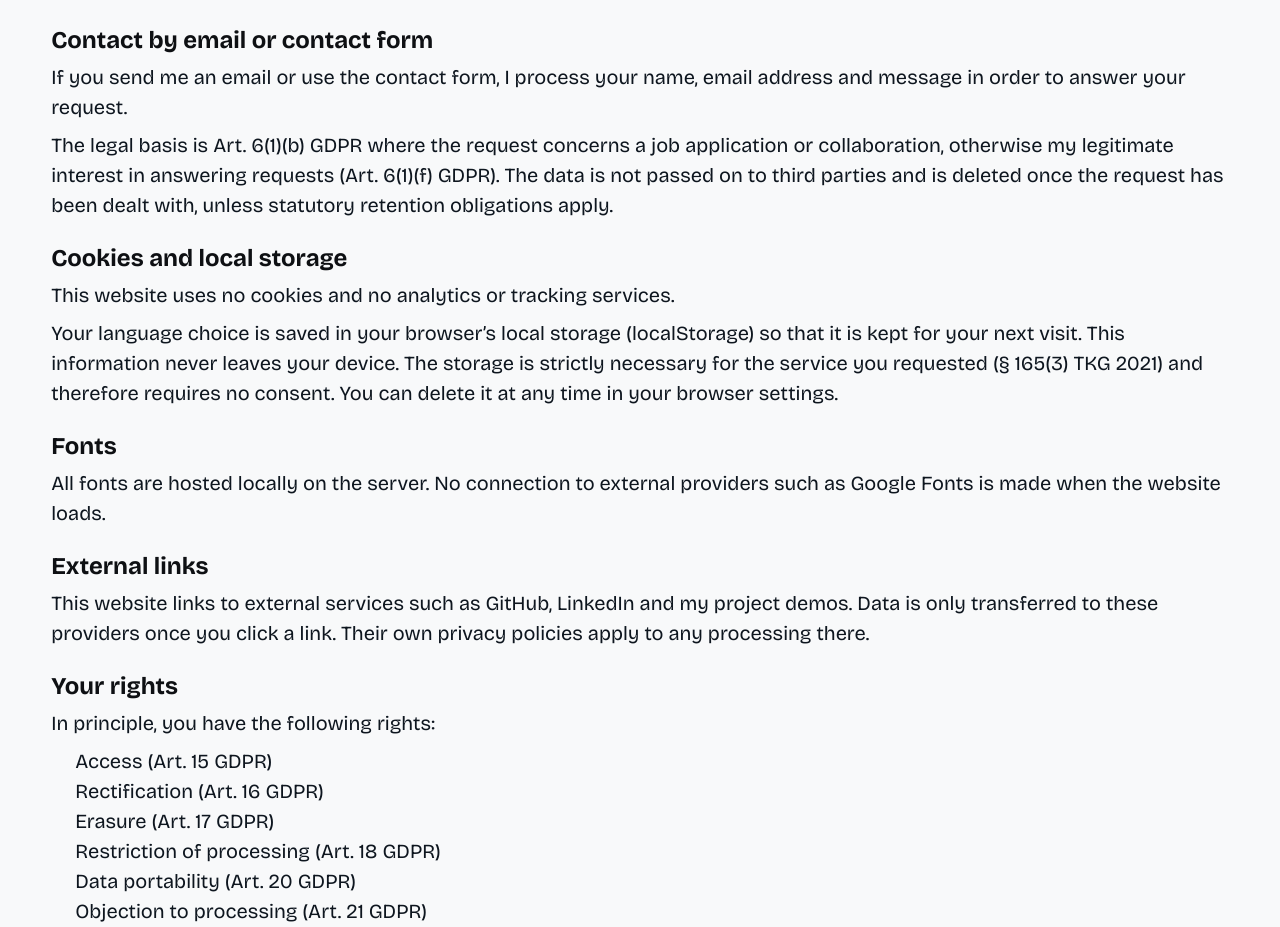
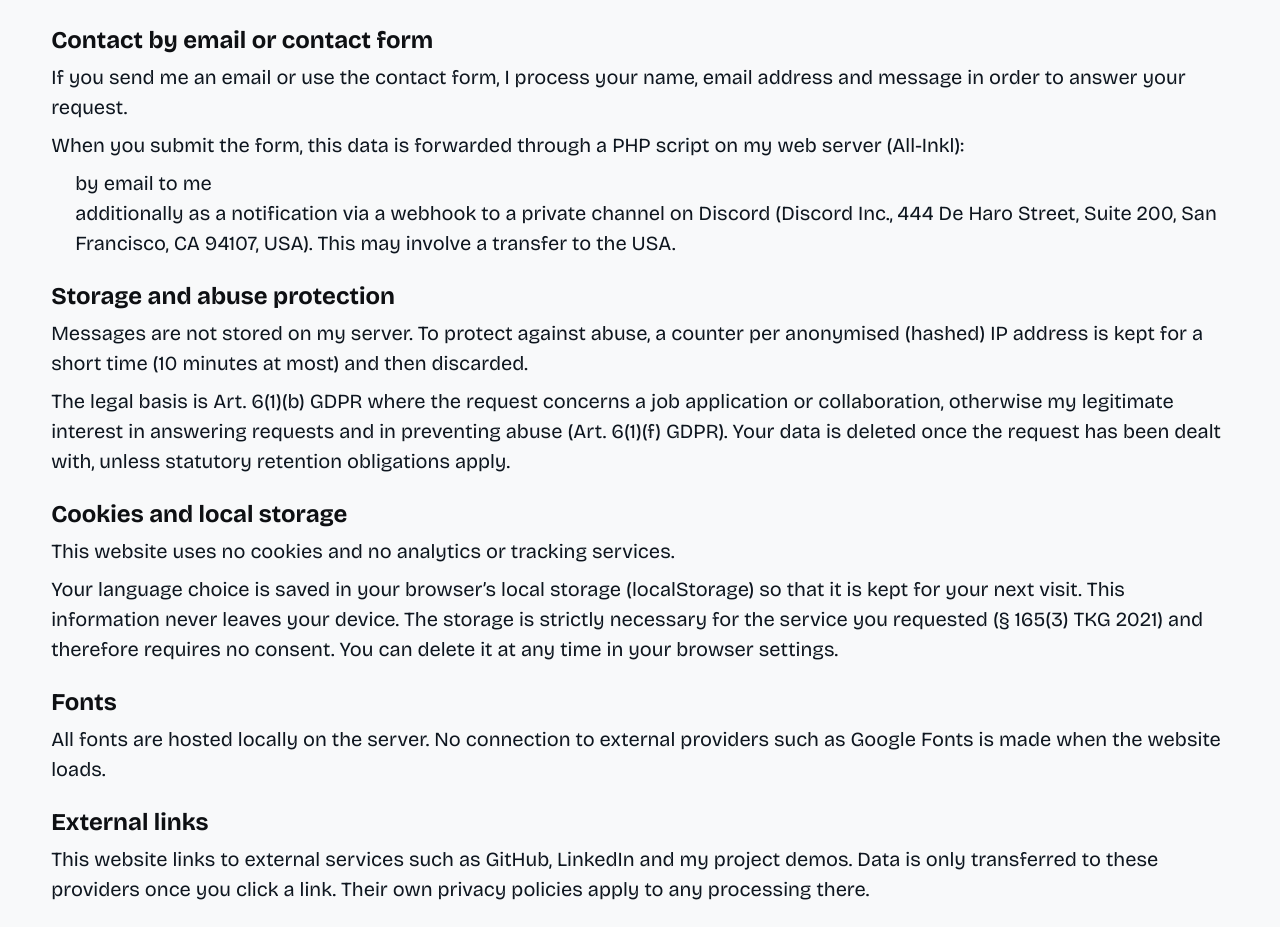
Before and after one commit to Lehnerma/Portfolio, an Angular app: page /privacy-policy in a window 1280 px wide. Shown: the part 1040-1967 px from the top of the page. Built offline with nearby package versions, Linux system fonts and the light colour scheme.

Commit message:
feat: update privacy policy texts with data handling details and abuse protection measures

```diff
--- a/src/app/data/i18n/legal/privacy-de.ts
+++ b/src/app/data/i18n/legal/privacy-de.ts
@@ -39,7 +39,18 @@ export const PRIVACY_DE: LegalPageTexts = {
       heading: 'Kontaktaufnahme per E-Mail oder Kontaktformular',
       paragraphs: [
         'Wenn du mir eine E-Mail schreibst oder das Kontaktformular nutzt, verarbeite ich deinen Namen, deine E-Mail-Adresse und deine Nachricht, um deine Anfrage zu beantworten.',
-        'Rechtsgrundlage ist Art. 6 Abs. 1 lit. b DSGVO, sofern die Anfrage eine Bewerbung oder Zusammenarbeit betrifft, ansonsten mein berechtigtes Interesse an der Beantwortung von Anfragen (Art. 6 Abs. 1 lit. f DSGVO). Die Daten werden nicht an Dritte weitergegeben und gelöscht, sobald die Anfrage erledigt ist und keine gesetzlichen Aufbewahrungspflichten entgegenstehen.',
+        'Beim Absenden des Formulars werden diese Daten über ein PHP-Skript auf meinem Webserver (All-Inkl) weitergeleitet:',
+      ],
+      items: [
+        'per E-Mail an mich',
+        'zusätzlich über einen Webhook als Benachrichtigung an einen privaten Kanal bei Discord (Discord Inc., 444 De Haro Street, Suite 200, San Francisco, CA 94107, USA). Dabei kann eine Übermittlung in die USA stattfinden.',
+      ],
+    },
+    {
+      heading: 'Speicherung und Schutz vor Missbrauch',
+      paragraphs: [
+        'Auf meinem Server werden Nachrichten nicht gespeichert. Zum Schutz vor Missbrauch wird kurzzeitig (maximal 10 Minuten) ein Zähler pro anonymisierter (gehashter) IP-Adresse geführt und danach verworfen.',
+        'Rechtsgrundlage ist Art. 6 Abs. 1 lit. b DSGVO, sofern die Anfrage eine Bewerbung oder Zusammenarbeit betrifft, ansonsten mein berechtigtes Interesse an der Beantwortung von Anfragen und am Schutz vor Missbrauch (Art. 6 Abs. 1 lit. f DSGVO). Deine Daten werden gelöscht, sobald die Anfrage erledigt ist und keine gesetzlichen Aufbewahrungspflichten entgegenstehen.',
       ],
     },
     {
--- a/src/app/data/i18n/legal/privacy-en.ts
+++ b/src/app/data/i18n/legal/privacy-en.ts
@@ -39,7 +39,18 @@ export const PRIVACY_EN: LegalPageTexts = {
       heading: 'Contact by email or contact form',
       paragraphs: [
         'If you send me an email or use the contact form, I process your name, email address and message in order to answer your request.',
-        'The legal basis is Art. 6(1)(b) GDPR where the request concerns a job application or collaboration, otherwise my legitimate interest in answering requests (Art. 6(1)(f) GDPR). The data is not passed on to third parties and is deleted once the request has been dealt with, unless statutory retention obligations apply.',
+        'When you submit the form, this data is forwarded through a PHP script on my web server (All-Inkl):',
+      ],
+      items: [
+        'by email to me',
+        'additionally as a notification via a webhook to a private channel on Discord (Discord Inc., 444 De Haro Street, Suite 200, San Francisco, CA 94107, USA). This may involve a transfer to the USA.',
+      ],
+    },
+    {
+      heading: 'Storage and abuse protection',
+      paragraphs: [
+        'Messages are not stored on my server. To protect against abuse, a counter per anonymised (hashed) IP address is kept for a short time (10 minutes at most) and then discarded.',
+        'The legal basis is Art. 6(1)(b) GDPR where the request concerns a job application or collaboration, otherwise my legitimate interest in answering requests and in preventing abuse (Art. 6(1)(f) GDPR). Your data is deleted once the request has been dealt with, unless statutory retention obligations apply.',
       ],
     },
     {
```
